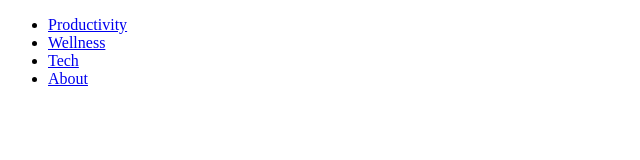
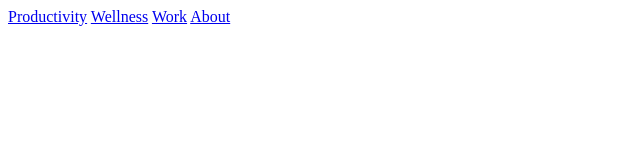
Before and after one commit to Kiyostew/fun-blog, a plain HTML site: page src/index.html in a window 1280 px wide. Shown: the whole page, without its empty margins (0-640 px from the left). Drawn offline with Linux system fonts and the light colour scheme.

Commit message:
updated header link, styling with css is next

```diff
--- a/src/assets/styles.css
+++ b/src/assets/styles.css
@@ -0,0 +1,3 @@
+#headerInner {
+
+}
--- a/src/index.html
+++ b/src/index.html
@@ -2,30 +2,34 @@
 <html lang="en">
 
 <head>
-    <meta charset="UTF-8">
-    <meta charset="UTF-8">
-    <meta http-equiv="X-UA-Compatible" content="IE=edge">
-    <meta name="viewport" content="width=device-width, initial-scale=1.0">
-    <title>Alarva Homepage</title>
-    <link href="assets/styles.css" rel="stylesheet">
+  <meta charset="UTF-8" />
+  <meta charset="UTF-8" />
+  <meta http-equiv="X-UA-Compatible" content="IE=edge" />
+  <meta name="viewport" content="width=device-width, initial-scale=1.0" />
+  <title>Alarva Homepage</title>
+  <link href="assets/styles.css" rel="stylesheet" />
 </head>
 
 <body>
-    <header class="page-header">
-        <nav class="navbar-menu">
-            <ul>
-                <li class="navbar-menu"><a href="#">Productivity</a></li>
-                <li class="navbar-menu"><a href="#">Wellness</a></li>
-                <li class="navbar-menu"><a href="#">Tech</a></li>
-                <li class="navbar-menu"><a href="#">About</a></li>
+  <!--create mobile header with hamburger-->
+  <header class="header">
+    <div id="headerInner">
+      <!-- navigation links-->
+      <div id="headerLinks">
+        <a href="#productivity">Productivity</a>
+        <a href="#wellness">Wellness</a>
+        <a href="#work">Work</a>
+        <a href="#about">About</a>
+      </div>
 
-
-            </ul>
-        </nav>
-
-    </header>
-
-
+      <!--Hambuger menu icon-->
+       <!-- "Hamburger menu" / "Bar icon" to toggle the navigation links -->
+  <a href="javascript:void(0);" class="icon" onclick="changeThisToJavascriptFunction()">
+    <i class="fa fa-bars"></i>
+  </a>
+    </div>
+    </div>
+  </header>
 </body>
 
 </html>
```
Also changed, not shown: src/assets/script.js (added).
